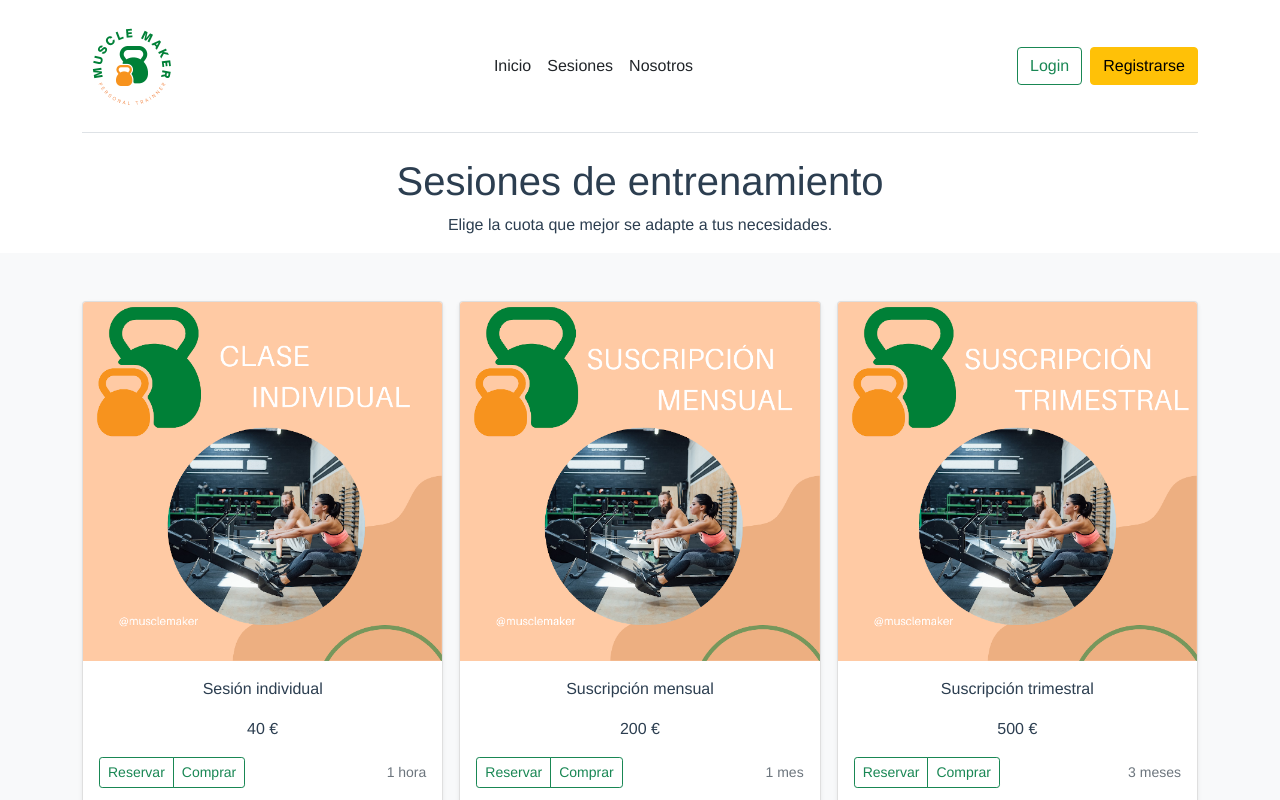
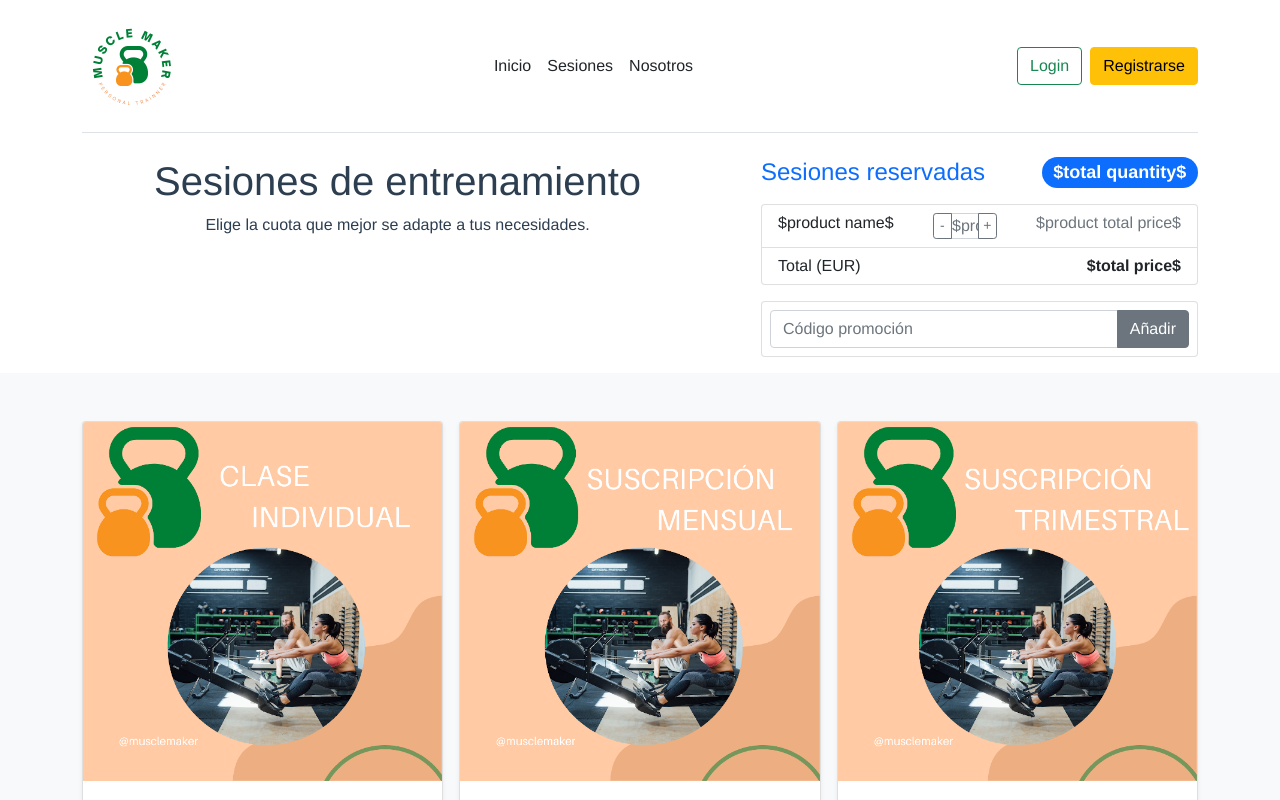
Before and after one commit to victoriapelaez/muscle-maker, a Vue app: page /sessions in a window 1280 px wide. Shown: the top 800 px of the page. Built offline with nearby package versions, Linux system fonts and the light colour scheme.

Commit message:
feat: Add ShoppingCart component fix some minor styling problems

```diff
--- a/src/components/SessionCard.vue
+++ b/src/components/SessionCard.vue
@@ -10,9 +10,7 @@
       <p class="card-text">{{ session.price }} €</p>
       <div class="d-flex justify-content-between align-items-center">
         <div class="btn-group">
-          <button class="btn btn-sm btn-outline-success" type="button">
-            Reservar
-          </button>
+          <button class="btn btn-sm btn-warning" type="button">Reservar</button>
           <button class="btn btn-sm btn-outline-success" type="button">
             Comprar
           </button>
--- /dev/null
+++ b/src/components/ShoppingCart.vue
@@ -0,0 +1,51 @@
+<template>
+  <div>
+    <h4 class="d-flex justify-content-between align-items-center mb-3">
+      <span class="text-primary">Sesiones reservadas</span>
+      <span class="badge bg-primary rounded-pill">$total quantity$</span>
+    </h4>
+    <ul class="list-group mb-3">
+      <li class="list-group-item d-flex justify-content-between lh-sm">
+        <h6 class="my-0">$product name$</h6>
+        <div class="prod-quantity input-group">
+          <button class="btn-subtract btn btn-outline-secondary btn-sm p-0">
+            -
+          </button>
+          <input
+            class="form-control text-center p-0"
+            type="text"
+            placeholder="$product quantity$"
+          />
+          <button class="btn-add btn btn-outline-secondary btn-sm p-0">
+            +
+          </button>
+        </div>
+        <span class="text-muted">$product total price$</span>
+      </li>
+      <li class="list-group-item d-flex justify-content-between lh-sm">
+        <span>Total (EUR)</span>
+        <strong>$total price$</strong>
+      </li>
+    </ul>
+    <form class="card p-2">
+      <div class="input-group">
+        <input
+          class="form-control"
+          type="text"
+          placeholder="Código promoción"
+        />
+        <button class="btn btn-secondary">Añadir</button>
+      </div>
+    </form>
+  </div>
+</template>
+
+<style scoped>
+.prod-quantity {
+  width: 4rem;
+}
+.btn-subtract,
+.btn-add {
+  width: 1.2rem;
+}
+</style>
--- a/src/views/Sessions.vue
+++ b/src/views/Sessions.vue
@@ -1,10 +1,21 @@
 <template>
   <main class="sessions">
-    <h1>Sesiones de entrenamiento</h1>
-    <p>Elige la cuota que mejor se adapte a tus necesidades.</p>
+    <header class="container mb-3">
+      <div class="row g-5">
+        <div class="col-md-6 col-lg-7">
+          <h1>Sesiones de entrenamiento</h1>
+          <p>Elige la cuota que mejor se adapte a tus necesidades.</p>
+        </div>
+        <aside class="col-md-6 col-lg-5 order-md-last">
+          <ShoppingCart />
+        </aside>
+      </div>
+    </header>
     <section class="album py-5 bg-light">
       <div class="container">
-        <div class="row row-cols-1 row-cols-sm-2 row-cols-md-3 g-3">
+        <div
+          class="row row-cols-1 row-cols-sm-2 row-cols-md-2 row-cols-lg-3 g-3"
+        >
           <div class="col" v-for="session in sessions" v-bind:key="session">
             <SessionCard :session="session" />
           </div>
@@ -16,6 +27,7 @@
 
 <script>
 import SessionCard from "../components/SessionCard.vue";
+import ShoppingCart from "../components/ShoppingCart.vue";
 export default {
   name: "Sessions",
   data() {
@@ -54,7 +66,7 @@ export default {
       ],
     };
   },
-  components: { SessionCard },
+  components: { SessionCard, ShoppingCart },
 };
 </script>
 
```
